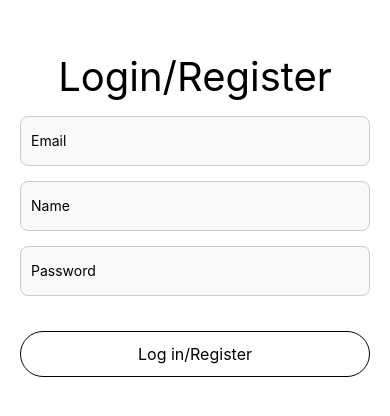
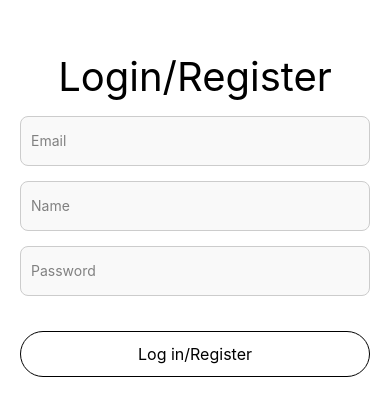
Before and after one commit to dangzdylan/ReachOut, a React Native app: screen /Login in a window 390 px wide. Shown: the part 208-624 px from the top of the page. Built offline with nearby package versions, Linux system fonts and the light colour scheme.

Commit message:
updated people icons and placeholder color

```diff
--- a/screens/HomeScreen/ChecklistComponent.js
+++ b/screens/HomeScreen/ChecklistComponent.js
@@ -1,5 +1,6 @@
 import { StyleSheet, Text, View, TouchableOpacity } from 'react-native';
 import { useState } from 'react';
+import { Ionicons } from '@expo/vector-icons';
 
 const ChecklistComponent = (props) => {
 
@@ -17,7 +18,7 @@ const ChecklistComponent = (props) => {
     return (
         <TouchableOpacity style={styles.container} onPress={() => props.goToProfile()}>
             <View style={styles.pictureContainer}>
-                <Text style={styles.pictureText}>🗣</Text>
+              <Ionicons name="person-circle-outline" size={50} />
             </View>
             <View style={styles.nameContainer}>
                 <Text style={styles.nameText}>{props.name}</Text>
@@ -49,7 +50,6 @@ const styles = StyleSheet.create({
       width: 60,
       height: 45,
       borderRadius: 10,
-      backgroundColor: '#FFFCC9',
       alignItems: 'center',
       justifyContent: 'center',
       marginRight: 20,
--- a/screens/HomeScreen/HomeScreen.js
+++ b/screens/HomeScreen/HomeScreen.js
@@ -2,7 +2,7 @@ import { StyleSheet, Text, View, FlatList, TouchableOpacity } from 'react-native
 import { useEffect, useState } from 'react';
 import ChecklistComponent from './ChecklistComponent';
 import { styles } from './HomeScreen.styles';
-
+import { Ionicons } from '@expo/vector-icons';
 
 import { db } from '../../firebaseConfig';
 import { collection, getDocs, query, where, addDoc, orderBy, updateDoc} from "firebase/firestore";
@@ -109,7 +109,9 @@ const HomeScreen = ({ navigation, route }) => {
 
           <View style={styles.logoContainer}>
               <TouchableOpacity onPress={() => {navigation.navigate('ContactList', {name: name, email: email, recommendNumber: recommendNumber})}}>
-                <Text style={styles.icon}>👥</Text>
+                <Text style={styles.icon}>
+                  <Ionicons name="people-outline" size={50} />
+                </Text>
               </TouchableOpacity>
           </View>
           <View style={styles.greetingContainer}>
--- a/screens/Login/LoginScreen.jsx
+++ b/screens/Login/LoginScreen.jsx
@@ -56,9 +56,9 @@ function LoginScreen({navigation}) {
    <SafeAreaView style={styles.container}>
      <View style={styles.content}>
        <Text style={styles.titleText}>Login/Register</Text>
-       <TextInput value={emailText} onChangeText={emailHandler} style={styles.input} placeholder="Email"/>
-       <TextInput value={nameText} onChangeText={nameHandler} style={styles.input} placeholder="Name"/>
-       <TextInput value={passwordText} onChangeText={passwordHandler} style={styles.input} placeholder="Password" secureTextEntry={true}/>
+       <TextInput value={emailText} onChangeText={emailHandler} style={styles.input} placeholder="Email" placeholderTextColor="gray"/>
+       <TextInput value={nameText} onChangeText={nameHandler} style={styles.input} placeholder="Name" placeholderTextColor="gray"/>
+       <TextInput value={passwordText} onChangeText={passwordHandler} style={styles.input} placeholder="Password" placeholderTextColor="gray" secureTextEntry={true}/>
        <View style={styles.buttonContainer}>
          <TouchableOpacity style={styles.button} onPress={() => buttonPressHandler()}>
            <Text style={styles.buttonText}>Log in/Register</Text>
```
